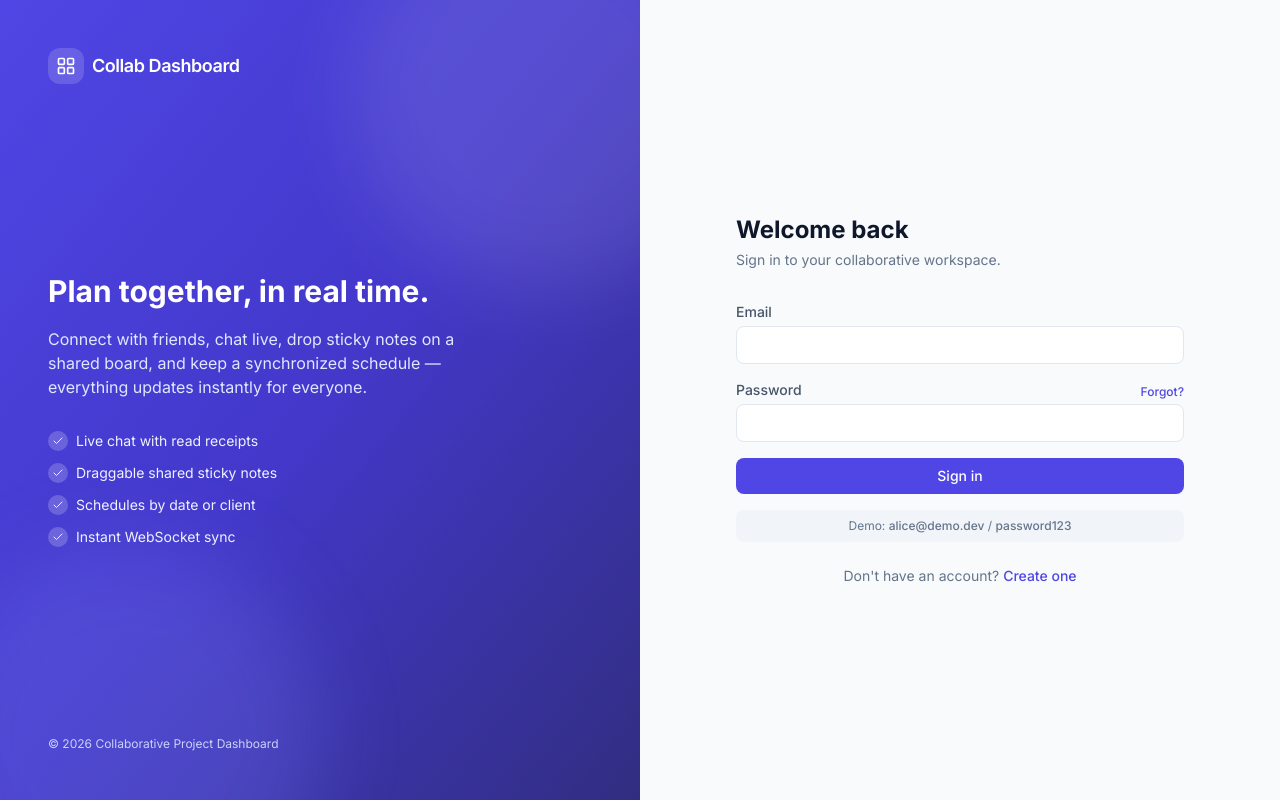
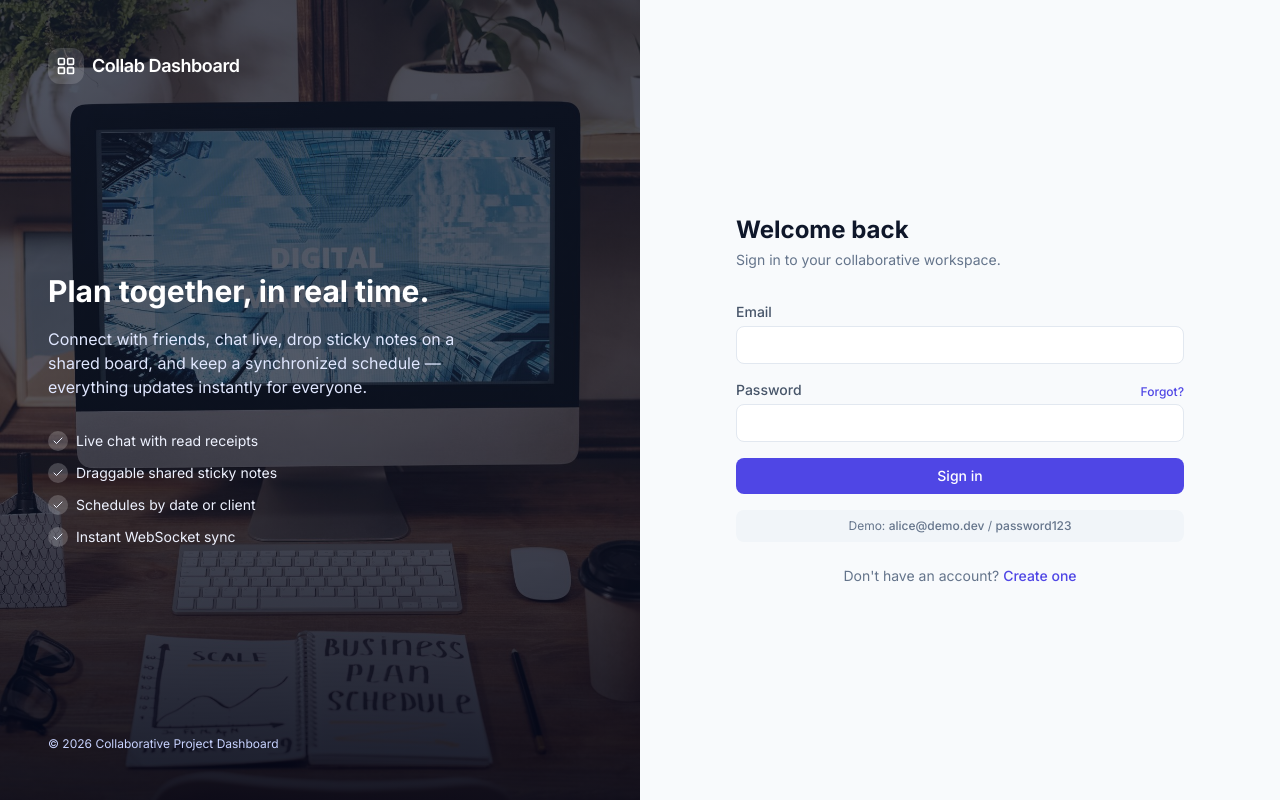
Before and after one commit to conner-morrison/collab-dash, a Next.js app in the folder frontend/: page /login in a window 1280 px wide. Built offline with nearby package versions, Linux system fonts and the light colour scheme; no server answers.

Commit message:
Auth pages: replace gradient panel with a business/scheduling photo
Use a real business-workspace photo (planner/notebook, pen, desk — 'business
plan schedule') behind the auth panel with a dark gradient overlay for text
legibility. Free stock photo (Pexels license). Applies to all auth pages.

```diff
--- a/frontend/components/AuthShell.tsx
+++ b/frontend/components/AuthShell.tsx
@@ -14,10 +14,12 @@ export default function AuthShell({
 }) {
   return (
     <div className="grid min-h-screen lg:grid-cols-2">
-      {/* Brand panel */}
-      <div className="relative hidden overflow-hidden bg-gradient-to-br from-brand-600 via-brand-700 to-indigo-900 p-12 lg:flex lg:flex-col lg:justify-between">
-        <div className="pointer-events-none absolute -right-24 -top-24 h-96 w-96 rounded-full bg-white/10 blur-2xl" />
-        <div className="pointer-events-none absolute -bottom-32 -left-16 h-96 w-96 rounded-full bg-brand-400/20 blur-2xl" />
+      {/* Brand panel — business/scheduling photo with a legibility overlay */}
+      <div
+        className="relative hidden overflow-hidden bg-slate-900 bg-cover bg-center p-12 lg:flex lg:flex-col lg:justify-between"
+        style={{ backgroundImage: "url(/auth-bg.jpg)" }}
+      >
+        <div className="pointer-events-none absolute inset-0 bg-gradient-to-t from-slate-950/90 via-slate-900/70 to-slate-900/75" />
         <Link href="/" className="relative z-10 flex items-center gap-2 text-white">
           <span className="flex h-9 w-9 items-center justify-center rounded-xl bg-white/15"><LayoutGrid size={20} /></span>
           <span className="text-lg font-semibold tracking-tight">Collab Dashboard</span>
```
Also changed, not shown: frontend/public/auth-bg.jpg (added).
